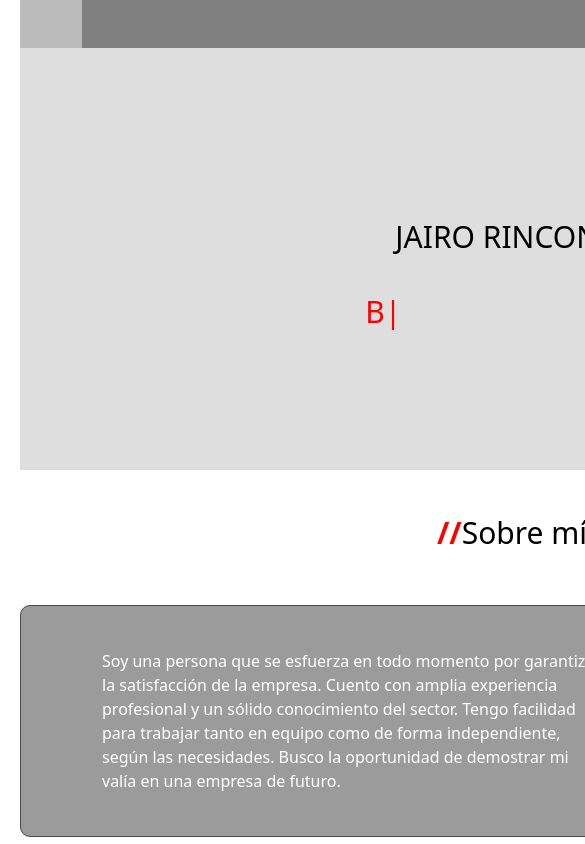
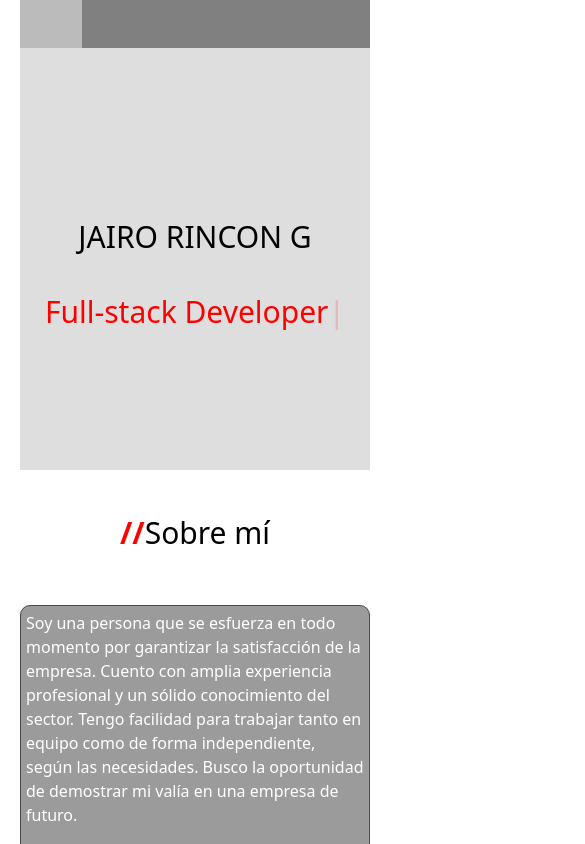
Before and after one commit to JRINCONG/CV, a React (Vite) app: page / in a window 390 px wide. Shown: the top 844 px of the page, 585 px wide, since content can reach past the window. Built offline with nearby package versions, Linux system fonts and the light colour scheme; some icons are missing.

Commit message:
responsive

```diff
--- a/index.html
+++ b/index.html
@@ -6,7 +6,6 @@
     <meta name="viewport" content="width=device-width, initial-scale=1.0" />
     <link href="./src/output.css" rel="stylesheet">
     <link href="./output.css" rel="stylesheet">
-
     <script src="https://unpkg.com/boxicons@2.1.4/dist/boxicons.js"></script>
     <title>Vite + React</title>
   </head>
--- a/src/styles/App.css
+++ b/src/styles/App.css
@@ -31,7 +31,7 @@ img{
 
 .container{
 
-width: 1024px;
+max-width: 1024px;
 margin: 0 auto;
 padding: 0 20px;
 
```
